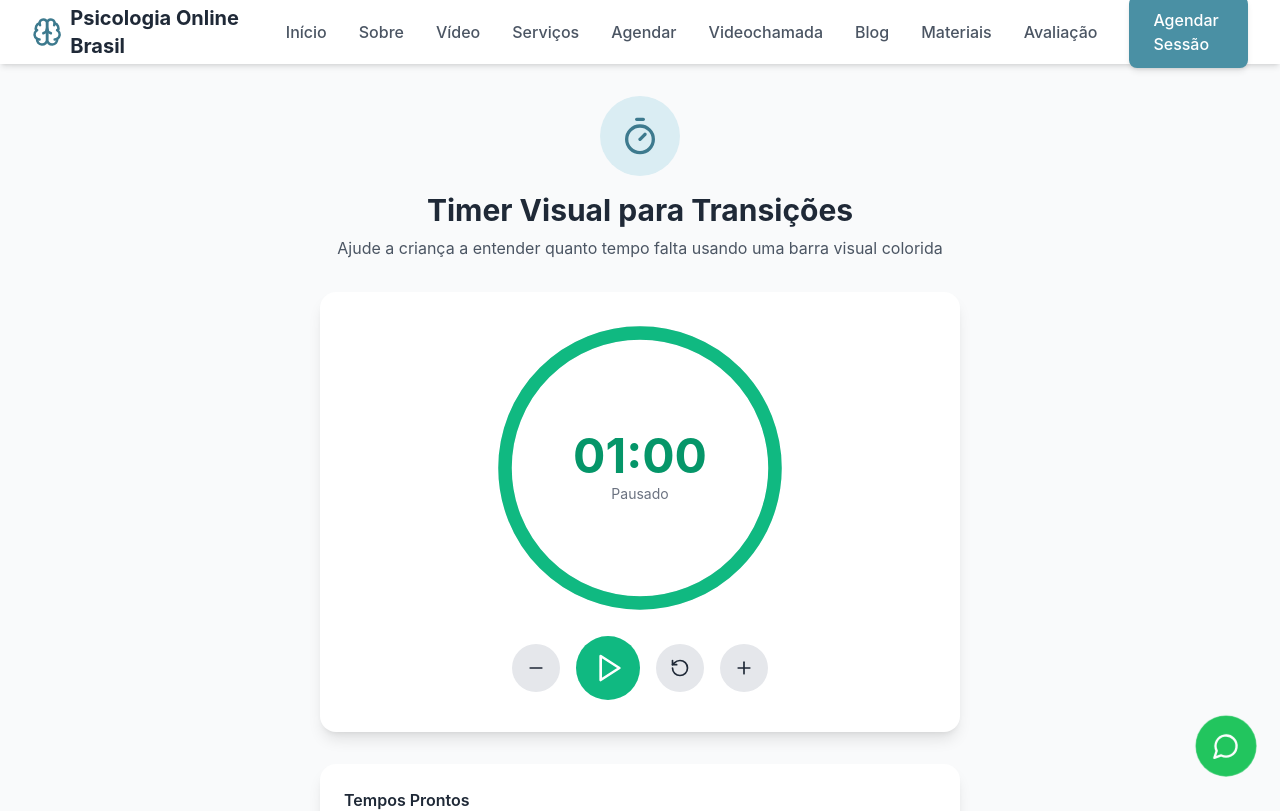
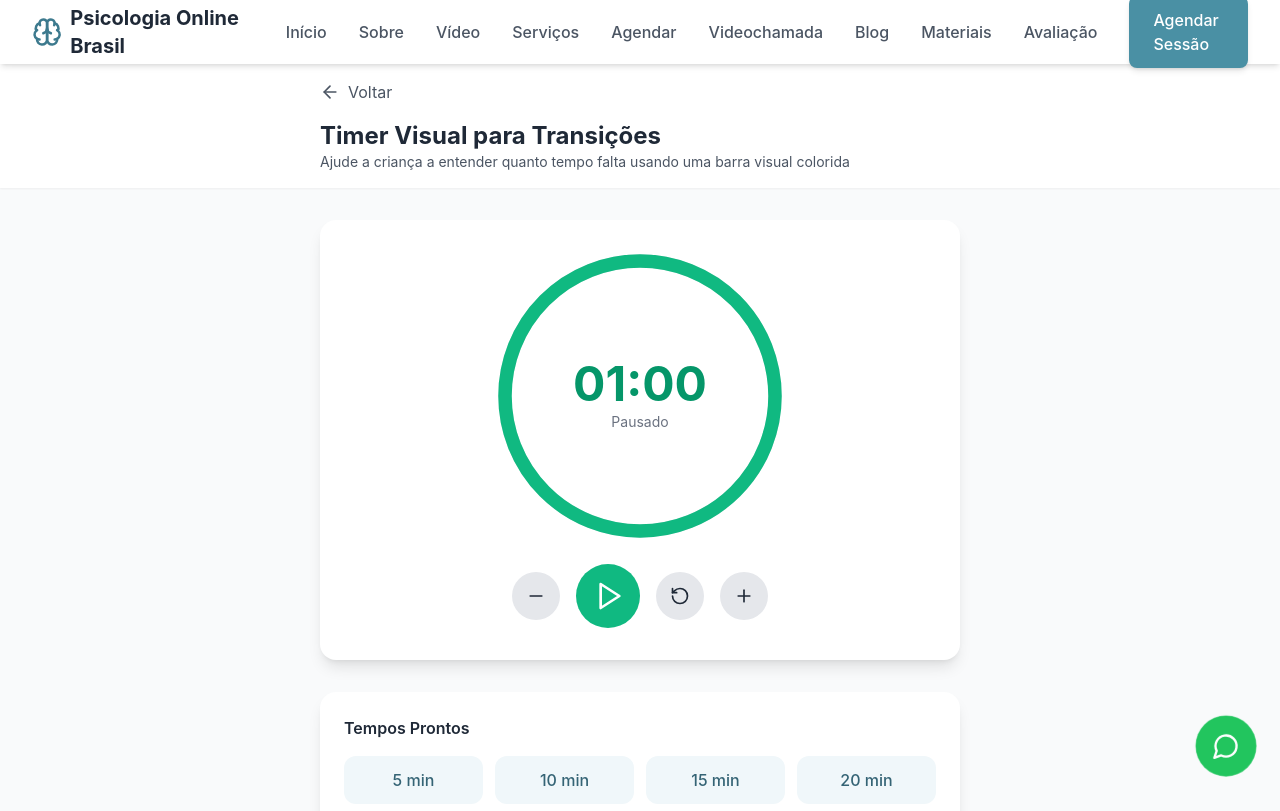
Before and after one commit to inovagratis-ctrl/onlinepsicologiabrasil, a Next.js app: page /materiais/timer-visual in a window 1280 px wide. Shown: the top 811 px of the page. Built offline with nearby package versions, Linux system fonts and the light colour scheme.

Commit message:
fix: update timer visual page header

```diff
--- a/src/app/materiais/timer-visual/page.tsx
+++ b/src/app/materiais/timer-visual/page.tsx
@@ -1,7 +1,8 @@
 'use client'
 
 import { useState, useEffect, useRef } from 'react'
-import { Play, Pause, RotateCcw, Check, Timer, Minus, Plus } from 'lucide-react'
+import { Play, Pause, RotateCcw, Check, Timer, Minus, Plus, ArrowLeft } from 'lucide-react'
+import Link from 'next/link'
 
 export default function TimerVisualPage() {
   const [totalTime, setTotalTime] = useState(60)
@@ -67,18 +68,21 @@ export default function TimerVisualPage() {
 
   return (
     <div className="min-h-screen bg-gray-50">
-      <div className="max-w-2xl mx-auto px-4 py-8">
-        {/* Header */}
-        <div className="text-center mb-8">
-          <div className="w-20 h-20 bg-primary-100 rounded-full flex items-center justify-center mx-auto mb-4">
-            <Timer className="w-10 h-10 text-primary-600" />
-          </div>
-          <h1 className="text-3xl font-bold text-gray-800 mb-2">Timer Visual para Transições</h1>
-          <p className="text-gray-600">
+      {/* Header */}
+      <div className="bg-white shadow-sm">
+        <div className="max-w-2xl mx-auto px-4 py-4">
+          <Link href="/materiais" className="flex items-center gap-2 text-gray-600 hover:text-primary-600 mb-4">
+            <ArrowLeft className="w-5 h-5" />
+            Voltar
+          </Link>
+          <h1 className="text-2xl font-bold text-gray-800">Timer Visual para Transições</h1>
+          <p className="text-gray-600 text-sm">
             Ajude a criança a entender quanto tempo falta usando uma barra visual colorida
           </p>
         </div>
+      </div>
 
+      <div className="max-w-2xl mx-auto px-4 py-8">
         {/* Timer Circle */}
         <div className="bg-white rounded-2xl shadow-lg p-8 mb-8 flex flex-col items-center">
           <div className="relative w-72 h-72">
```
Also changed, not shown: 1 other file (tests, documents, lock files or other folders).
